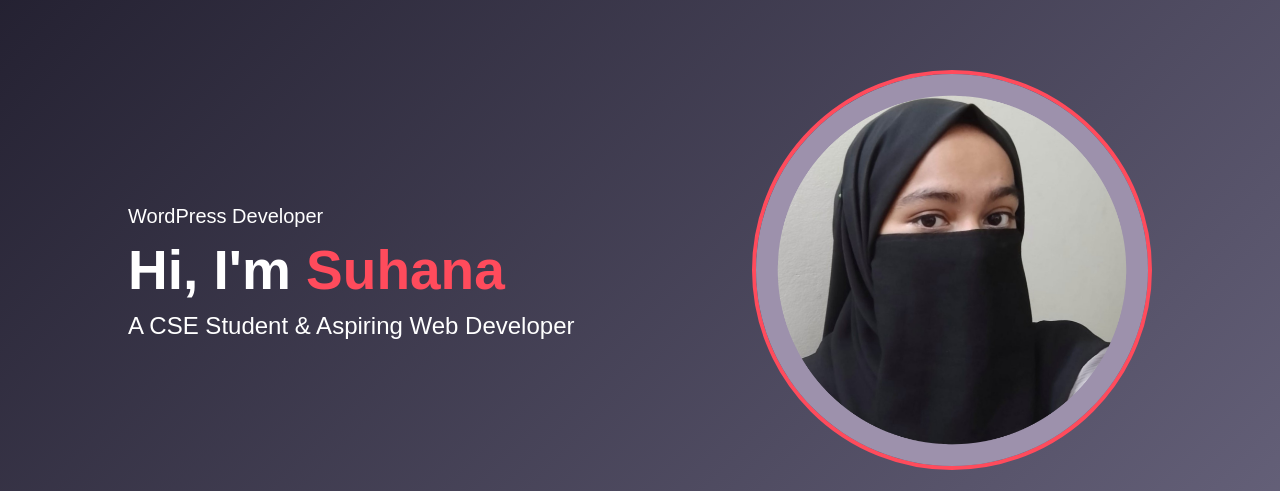
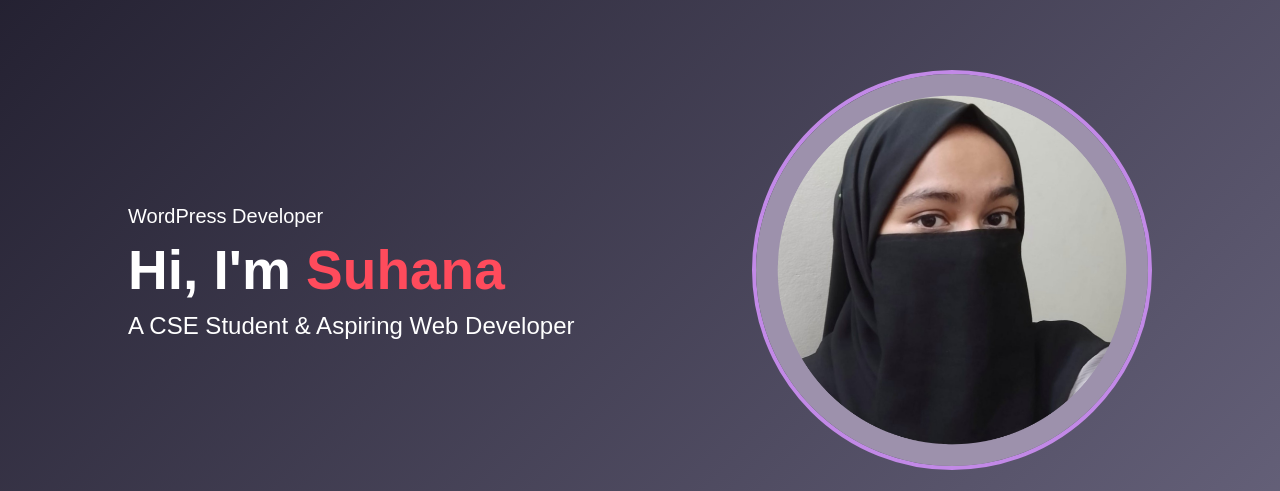
Before and after one commit to Suhananahar1/My_portfolio, a plain HTML site: page index.html in a window 1280 px wide. Shown: the part 150-641 px from the top of the page. Drawn offline with Linux system fonts and the light colour scheme.

Commit message:
Update style.css

```diff
--- a/style.css
+++ b/style.css
@@ -89,7 +89,7 @@ nav ul li a:hover::after{
   max-width:400px;
   border-radius:50%;
   object-fit:cover;
-  border:4px solid #ff4b5c;
+  border:4px solid lab(65.45% 35.02 -39.47);
 }
 
 .social-icons{
```
